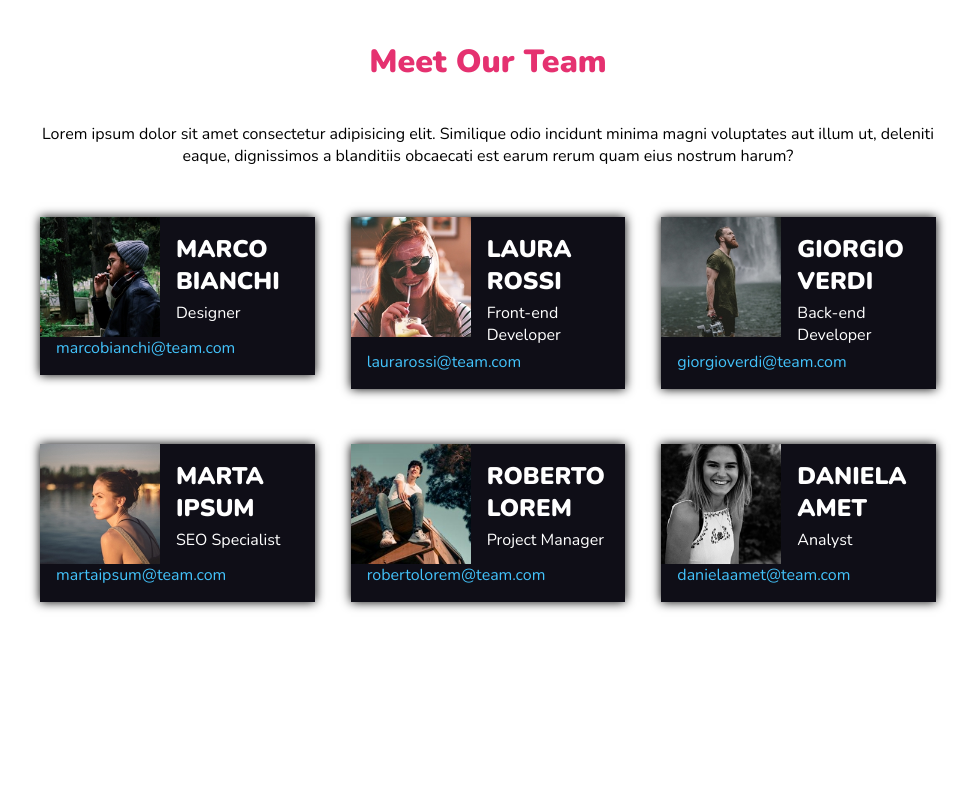
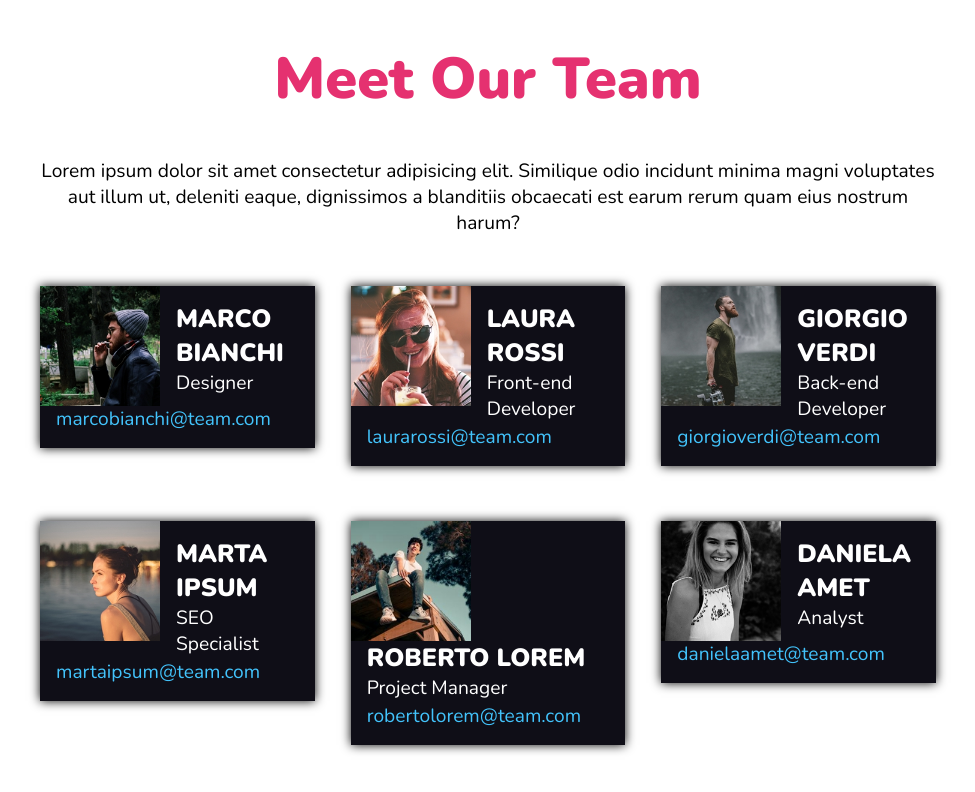
Before and after one commit to FedeViga/html-css-float-cards, a plain HTML site: page index.html in a window 1280 px wide. Shown: the whole page, without its empty margins (152-1127 px from the left). Drawn offline with nearby package versions, Linux system fonts and the light colour scheme.

Commit message:
fine esercizio

```diff
--- a/css/style.css
+++ b/css/style.css
@@ -9,6 +9,7 @@
 
 body {
     font-family: 'Nunito', sans-serif;
+    font-size: 1.2em;
 }
 
 /* struttura container */
@@ -23,6 +24,7 @@ body {
 /* titolo e paragrafo */
 h1 {
     color: #E53170;
+    font-size: 3em;
     font-weight: 1000;
     margin-bottom: 40px;
 }
@@ -73,11 +75,11 @@ img {
 
 h2 {
     font-weight: 900;
-    margin-bottom: 5px;
+    font-size: 1.3em;
 }
 
 .occupation {
-    margin-bottom: 5px;
+    margin-bottom: 2px;
 }
 
 .email {
```
